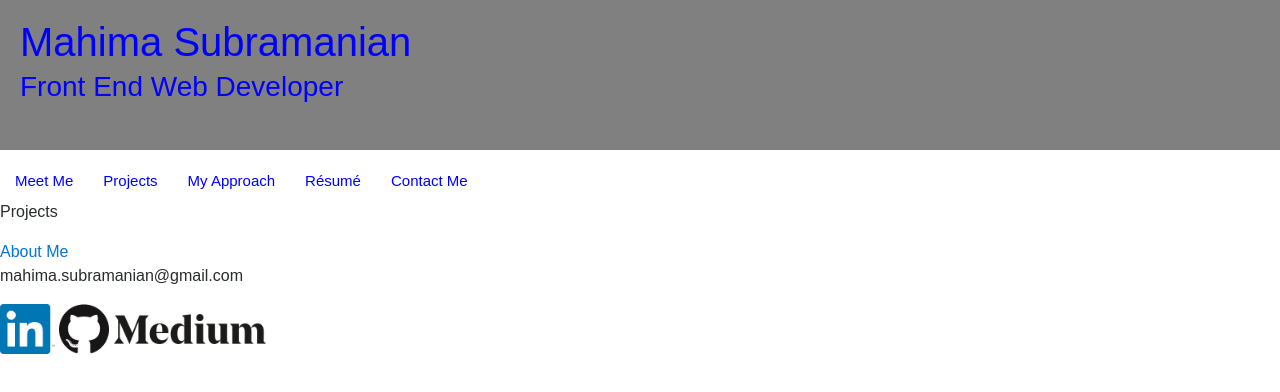
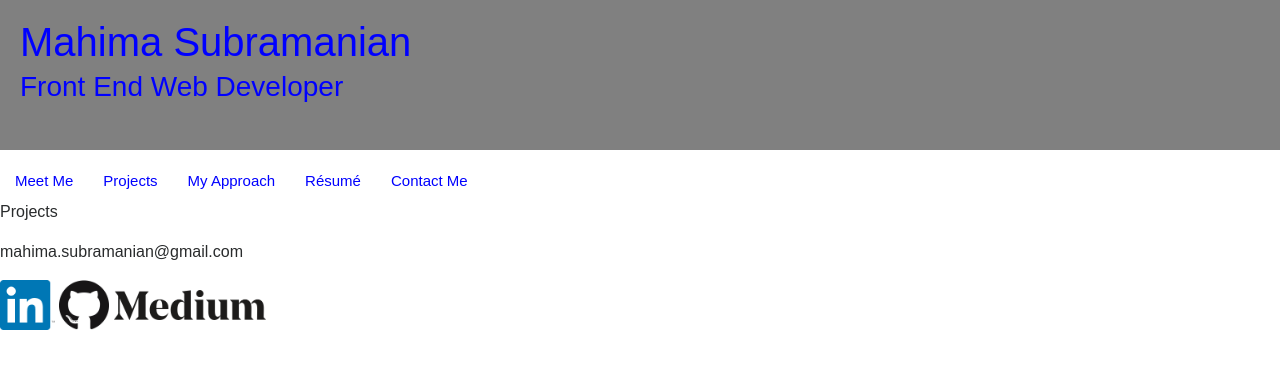
Before and after one commit to Smahima/smahima.github.io, a React (Create React App) app: page /projects in a window 1280 px wide. Shown: the top 392 px of the page. Built offline with nearby package versions, Linux system fonts and the light colour scheme.

Commit message:
added png for calculator project

```diff
--- a/src/components/Projects.js
+++ b/src/components/Projects.js
@@ -8,7 +8,7 @@ export default class Projects extends Component {
      return (
        <div>
          <p>Projects</p>
-         <Link to="/">About Me</Link>
+
        </div>
      );
    }
```
Also changed, not shown: 2 other files (tests, documents, lock files or other folders).
